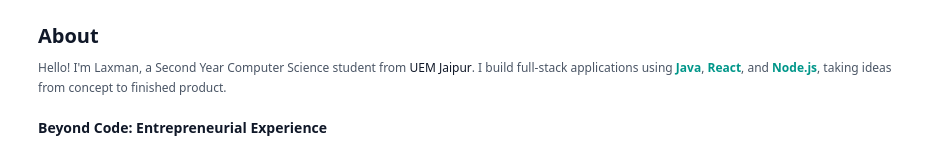
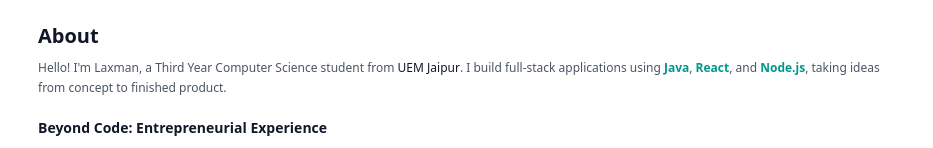
Before and after one commit to Laxman-Mahto/Laxman-Mahto.github.io, a React (Vite) app: page / in a window 1280 px wide. Shown: the part 194-342 px from the top of the page, without its empty margins (170-1103 px from the left). Built offline with nearby package versions, Linux system fonts and the light colour scheme; no server answers; a web font is replaced by a local one.

Commit message:
about updated

```diff
--- a/src/Components/Sections/About.tsx
+++ b/src/Components/Sections/About.tsx
@@ -22,7 +22,7 @@ const About: React.FC = () => {
 
         <div className="mt-2 space-y-3 text-xs text-gray-600 dark:text-[#A3A3A3] md:text-sm leading-relaxed">
           <p>
-            Hello! I'm Laxman, a Second   Year Computer Science student from{" "}
+            Hello! I'm Laxman, a Third Year Computer Science student from{" "}
             <span className="font-medium text-gray-900 dark:text-white">
               UEM Jaipur
             </span>
```
